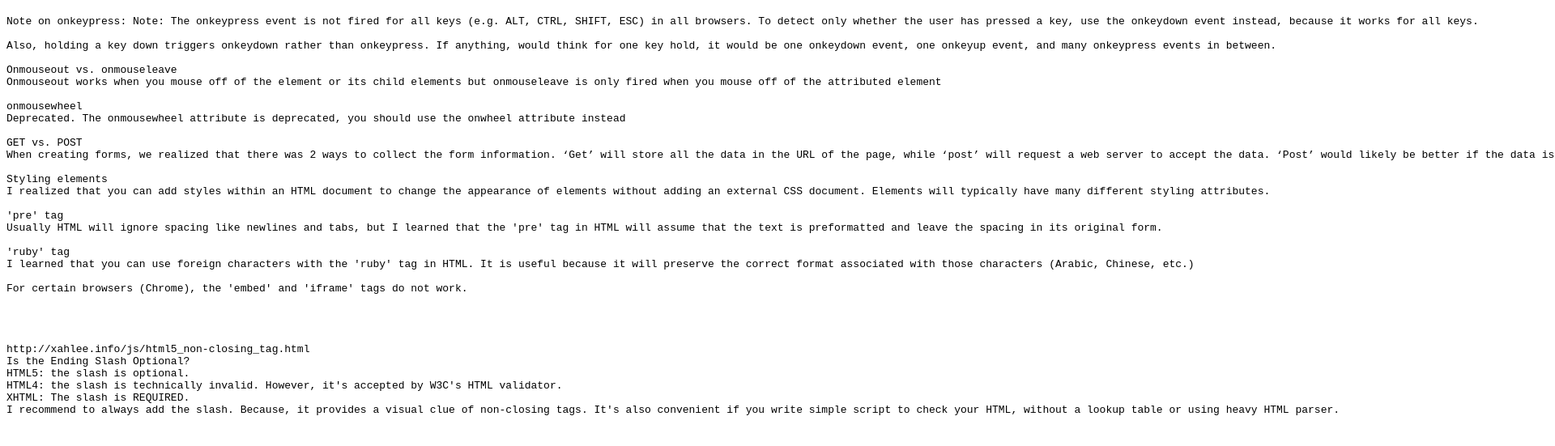
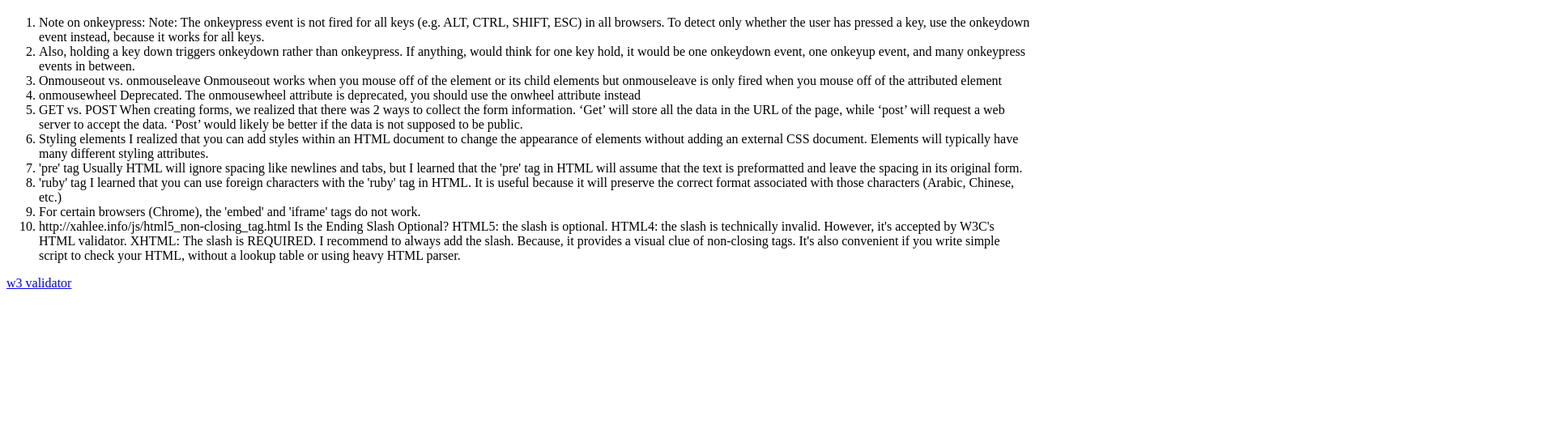
Before and after one commit to kyle-sit/CSE-134b-HTML-hw2, a plain HTML site: page public/13.html in a window 1280 px wide. Shown: the part 61-612 px from the top of the page at 81% size, 1920 px wide, since content can reach past the window. Drawn offline with Linux system fonts and the light colour scheme.

Commit message:
validator

```diff
--- a/public/13.html
+++ b/public/13.html
@@ -9,42 +9,45 @@
 
 <h1>Team Findings</h1>
 
-	<pre>
-Note on onkeypress: Note: The onkeypress event is not fired for all keys (e.g. ALT, CTRL, SHIFT, ESC) in all browsers. To detect only whether the user has pressed a key, use the onkeydown event instead, because it works for all keys.
-
-Also, holding a key down triggers onkeydown rather than onkeypress. If anything, would think for one key hold, it would be one onkeydown event, one onkeyup event, and many onkeypress events in between.
-
-Onmouseout vs. onmouseleave
+	<ol>
+<li>Note on onkeypress: Note: The onkeypress event is not fired for all keys (e.g. ALT, CTRL, SHIFT, ESC) in all browsers. To detect only whether the user has pressed a key, use the onkeydown event instead, because it works for all keys.
+</li>
+<li>Also, holding a key down triggers onkeydown rather than onkeypress. If anything, would think for one key hold, it would be one onkeydown event, one onkeyup event, and many onkeypress events in between.
+</li>
+<li>Onmouseout vs. onmouseleave
 Onmouseout works when you mouse off of the element or its child elements but onmouseleave is only fired when you mouse off of the attributed element
-
-onmousewheel
+</li>
+<li>onmousewheel
 Deprecated. The onmousewheel attribute is deprecated, you should use the onwheel attribute instead
-
-GET vs. POST
+</li>
+<li>GET vs. POST
 When creating forms, we realized that there was 2 ways to collect the form information. ‘Get’ will store all the data in the URL of the page, while ‘post’ will request a web server to accept the data. ‘Post’ would likely be better if the data is not supposed to be public.
-
-Styling elements
+</li>
+<li>Styling elements
 I realized that you can add styles within an HTML document to change the appearance of elements without adding an external CSS document. Elements will typically have many different styling attributes.
-
-'pre' tag
+</li>
+<li>'pre' tag
 Usually HTML will ignore spacing like newlines and tabs, but I learned that the 'pre' tag in HTML will assume that the text is preformatted and leave the spacing in its original form.
-
-'ruby' tag
+</li>
+<li>'ruby' tag
 I learned that you can use foreign characters with the 'ruby' tag in HTML. It is useful because it will preserve the correct format associated with those characters (Arabic, Chinese, etc.)
-
-For certain browsers (Chrome), the 'embed' and 'iframe' tags do not work.
+</li>
+<li>For certain browsers (Chrome), the 'embed' and 'iframe' tags do not work.
+</li>
 
 
-
-
+<li>
 http://xahlee.info/js/html5_non-closing_tag.html
 Is the Ending Slash Optional?
 HTML5: the slash is optional.
 HTML4: the slash is technically invalid. However, it's accepted by W3C's HTML validator.
 XHTML: The slash is REQUIRED.
 I recommend to always add the slash. Because, it provides a visual clue of non-closing tags. It's also convenient if you write simple script to check your HTML, without a lookup table or using heavy HTML parser.
+</li>
+	</ol>
 
-	</pre>
+<a href="https://validator.w3.org/nu/?doc=https%3A%2F%2Fhtml-tag-exploration.firebaseapp.com%2F13.html">w3 validator</a>
+
 </body>
 
 </html>
```
Also changed, not shown: public/1.html (+2 -0 lines), public/10.html (+1 -1 lines), public/12.html (+2 -0 lines), public/2.html (+1 -1 lines), public/3.html (+1 -1 lines), public/9.html (+1 -1 lines).
